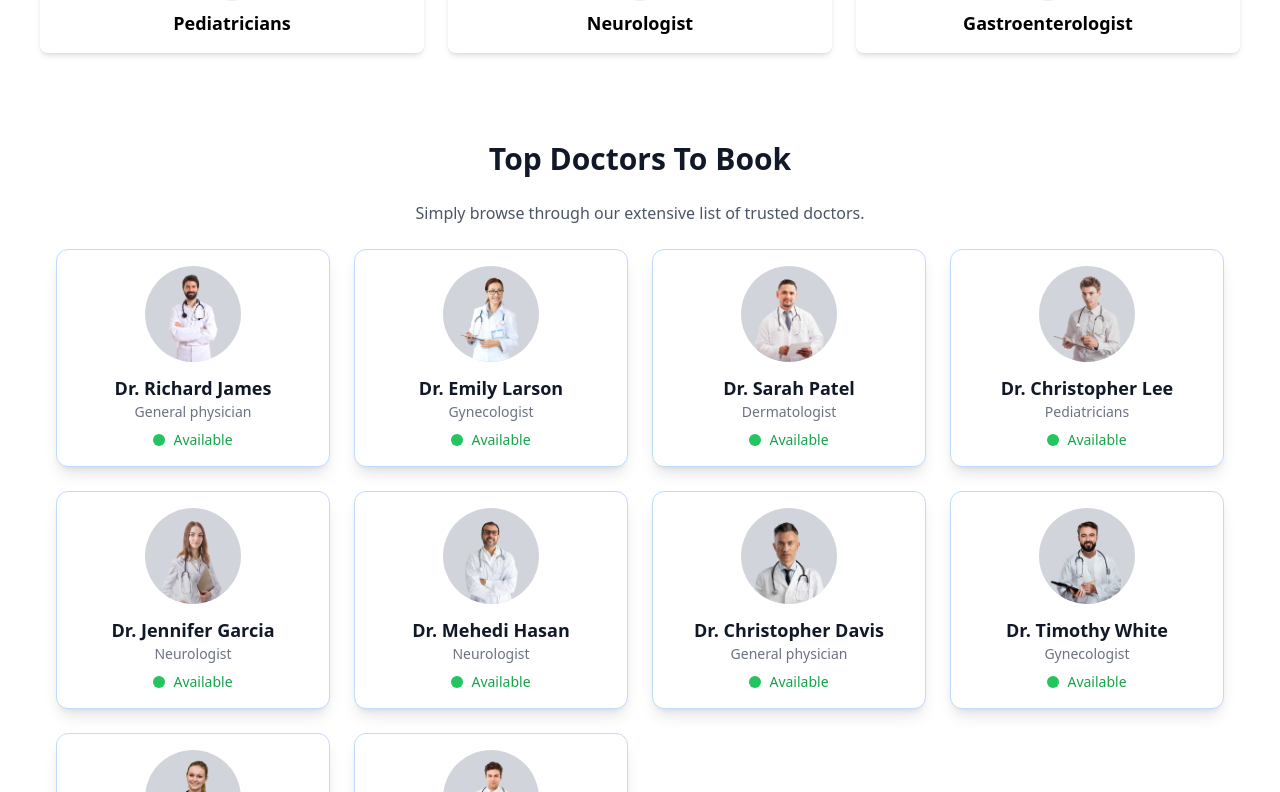
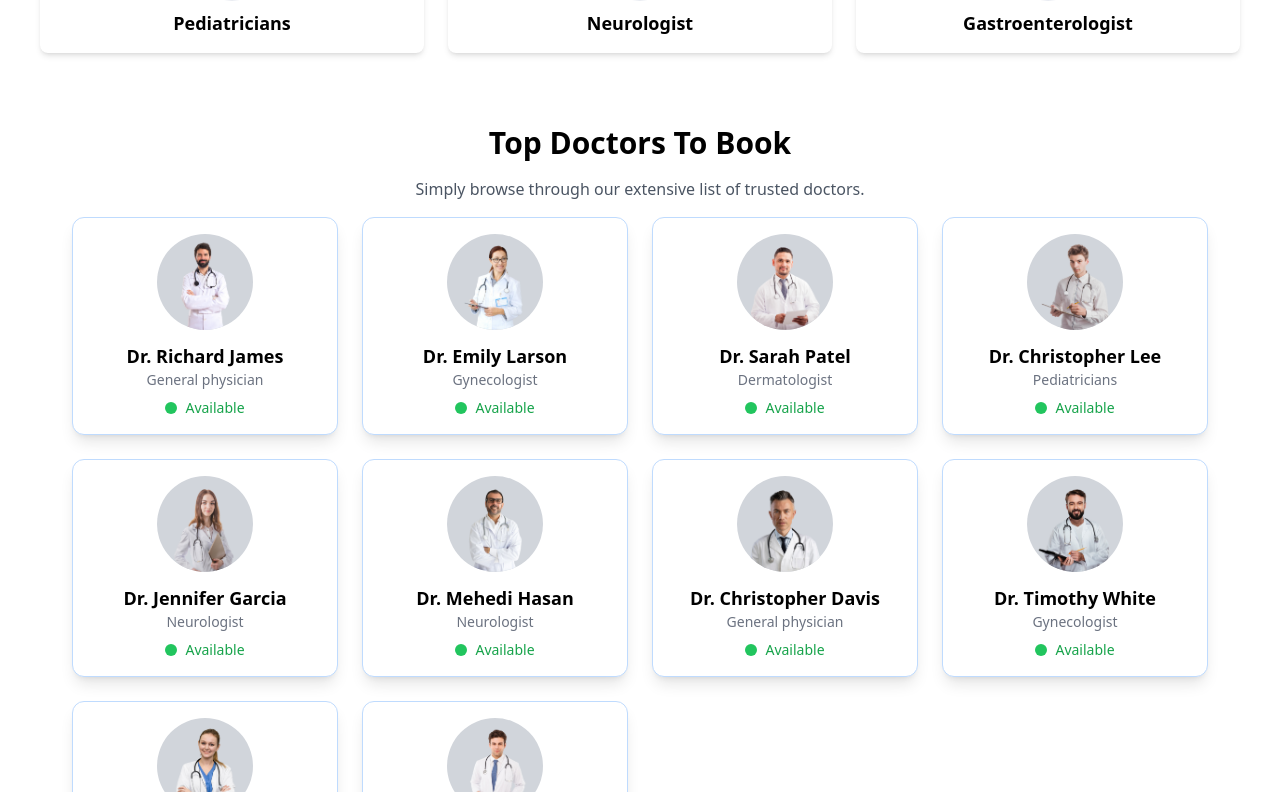
Before and after one commit to iammehedihasann/online-medical-booking, a React (Vite) app: page / in a window 1280 px wide. Shown: the part 988-1780 px from the top of the page. Built offline with nearby package versions, Linux system fonts and the light colour scheme.

Commit message:
Making: Making the doctor pages

```diff
--- a/src/Components/TopDoctor.jsx
+++ b/src/Components/TopDoctor.jsx
@@ -8,10 +8,12 @@ const TopDoctor = () => {
   const navigate = useNavigate();
   const { doctors } = useContext(AppContext);
   return (
-    <div className="flex flex-col items-center gap-6 my-16 text-gray-900 md:mx-10">
+    <div className=" flex flex-col items-center justify-between  text-black p-2  max-w-6xl mx-auto mb-8 mt-10">
       {/* Section Title */}
-      <h1 className="text-3xl font-bold text-center">Top Doctors To Book</h1>
-      <p className="text-center text-gray-600 max-w-lg">
+      <h1 className="text-3xl font-bold text-center pb-4">
+        Top Doctors To Book
+      </h1>
+      <p className="text-center text-gray-600 max-w-lg pb-4">
         Simply browse through our extensive list of trusted doctors.
       </p>
 
```
